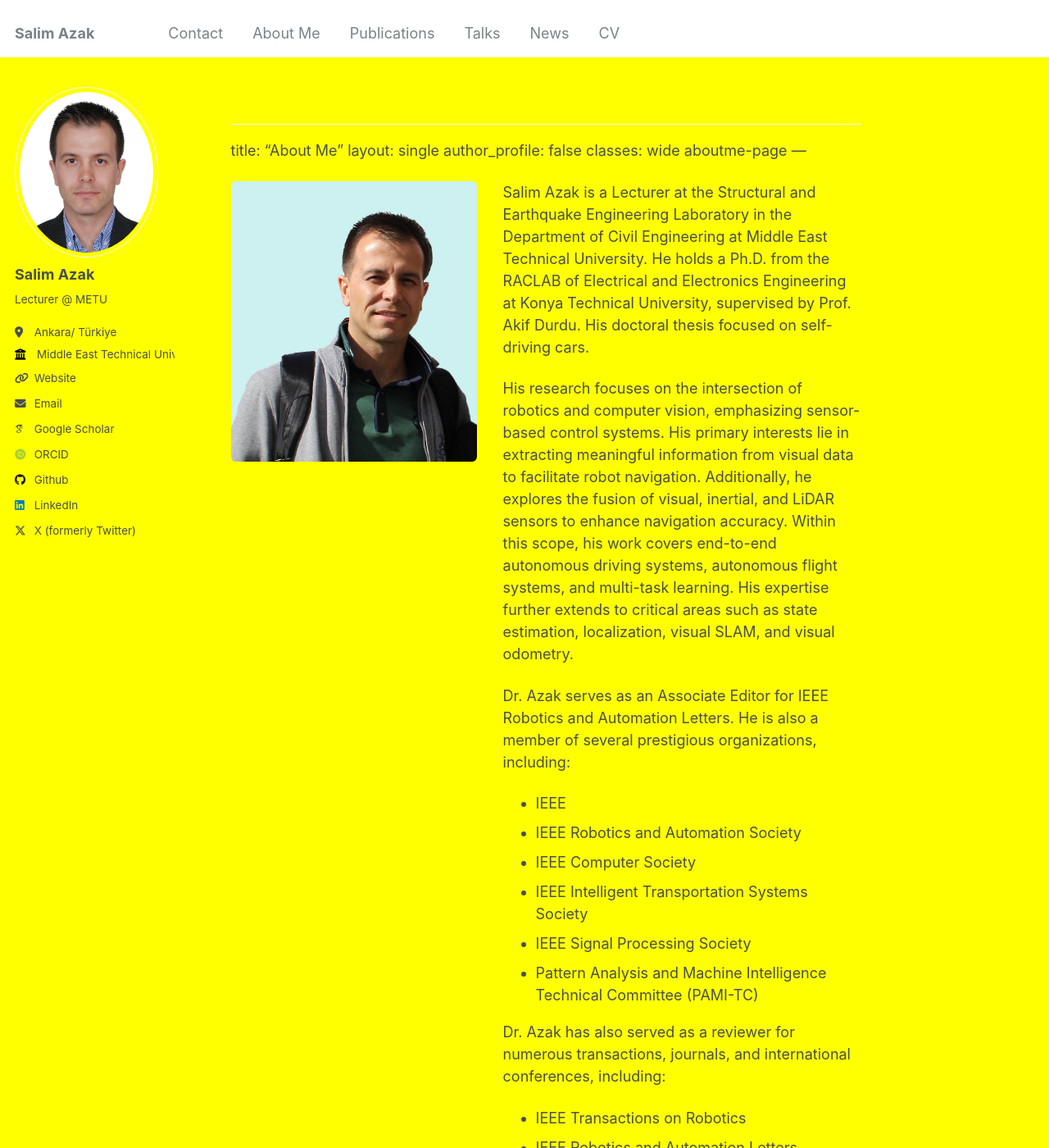
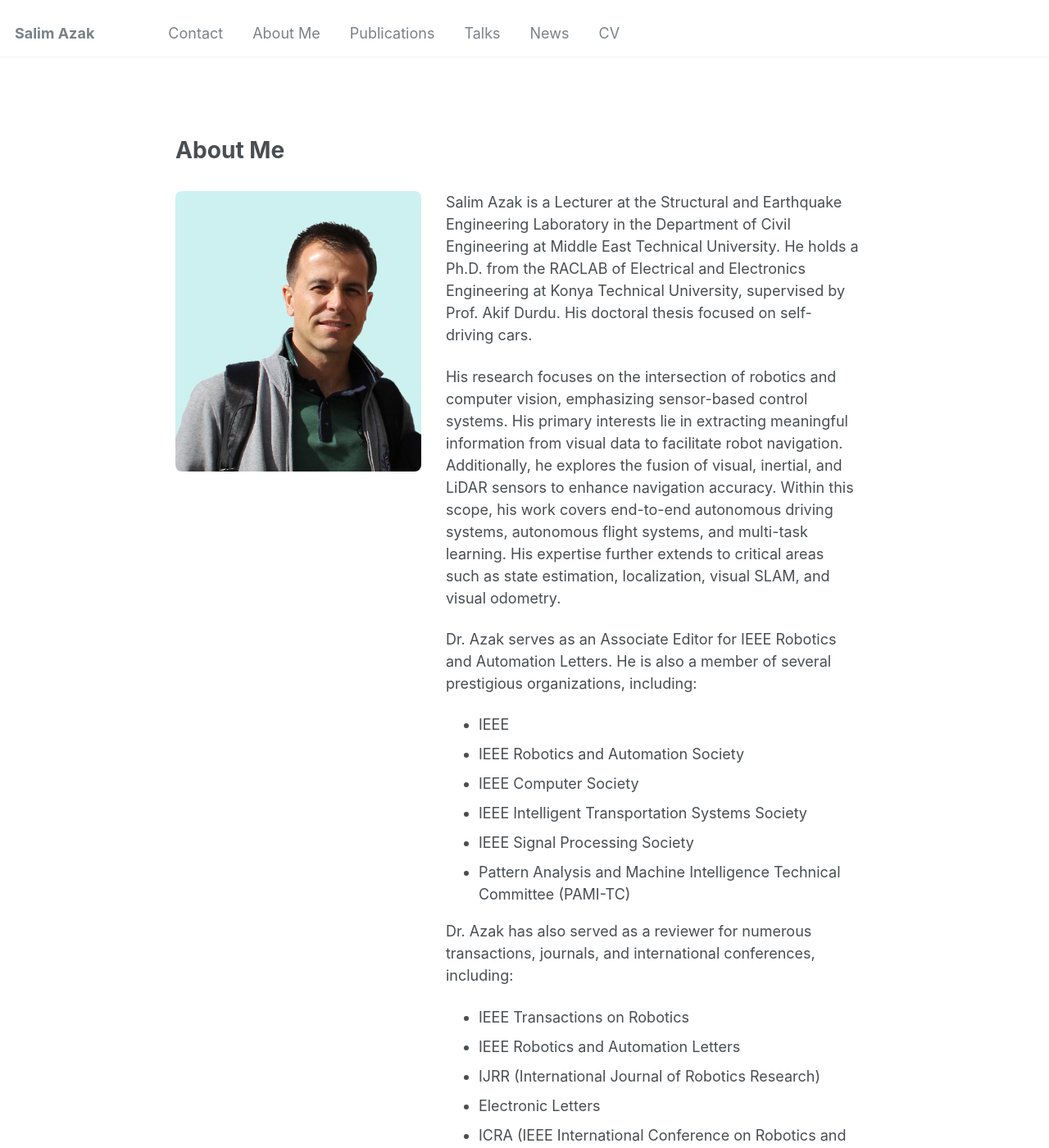
Before and after one commit to salimazak/salimazak.github.io, a Jekyll site: the page built from aboutme/index.md, in a window 1280 px wide and 1400 px high. Shown: the whole window at 82% size. Built offline with Jekyll 4.4.1, drawn with Linux system fonts in a browser that asks for light colours; some web fonts are replaced; our own code applies the rules of GitHub Pages for plain Markdown files.

Commit message:
Update index.md

```diff
--- a/aboutme/index.md
+++ b/aboutme/index.md
@@ -1,31 +1,17 @@
-<style>
-body { background: yellow; }
-</style>
-
 ---
 title: "About Me"
-layout: single
+layout: aboutme
 author_profile: false
 classes: wide aboutme-page
 ---
 
-<div style="max-width: 960px; margin-left: 0; margin-right: auto;">
+<div class="aboutme-container">
 
-<div style="
-  display: flex;
-  gap: 32px;
-  align-items: flex-start;
-  margin-top: 24px;
-  flex-wrap: wrap;
-">
+<div class="aboutme-flex">
 
-  <img src="/images/SA2.JPG" alt="SA2" style="
-    width: 300px;
-    border-radius: 6px;
-    flex-shrink: 0;
-  ">
+  <img src="/images/SA2.JPG" alt="SA2" class="aboutme-photo">
 
-  <div style="flex: 1; min-width: 280px;">
+  <div class="aboutme-text">
 
   <p>Salim Azak is a Lecturer at the Structural and Earthquake Engineering Laboratory in the Department of Civil Engineering at Middle East Technical University. He holds a Ph.D. from the RACLAB of Electrical and Electronics Engineering at Konya Technical University, supervised by Prof. Akif Durdu. His doctoral thesis focused on self-driving cars.</p>
 
```
